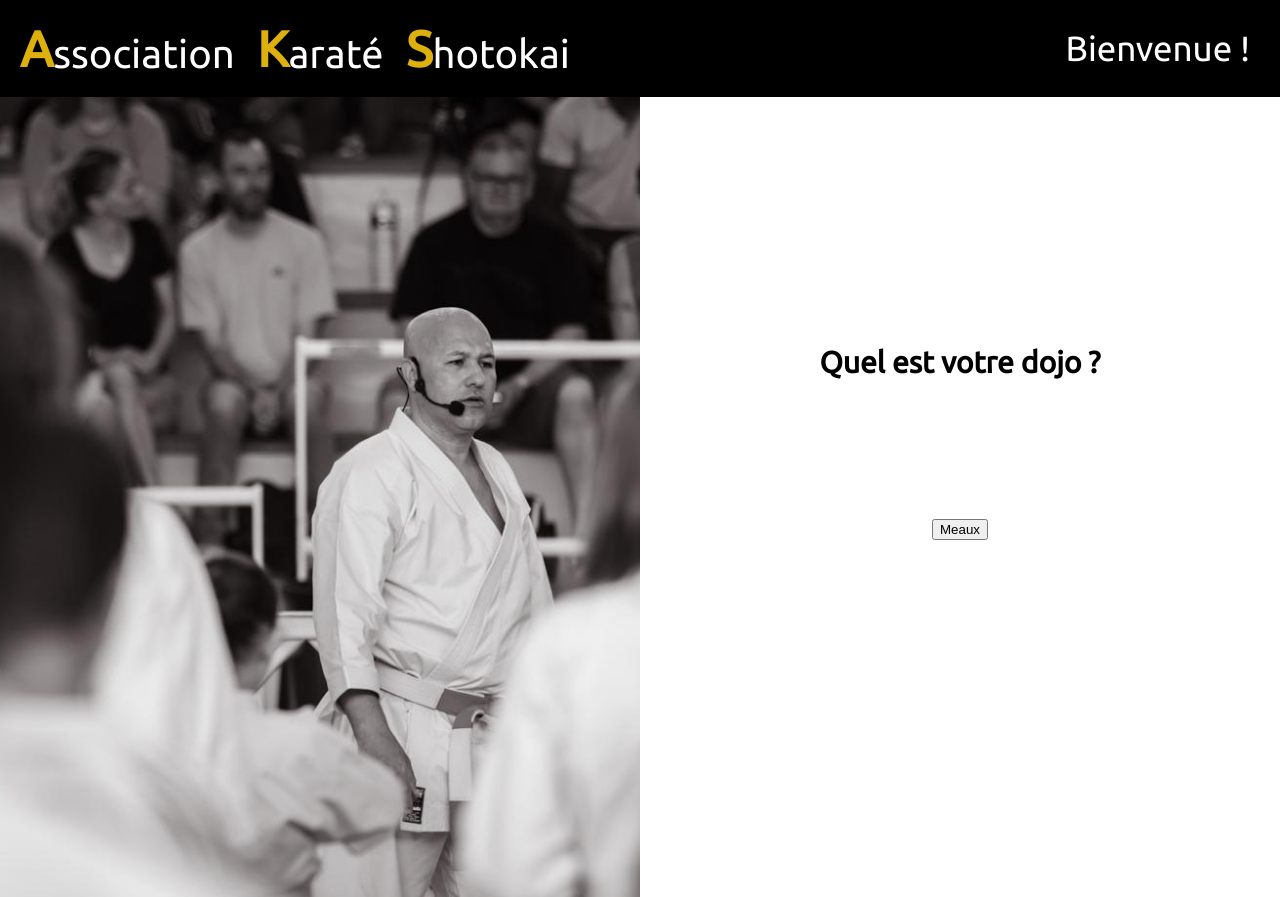
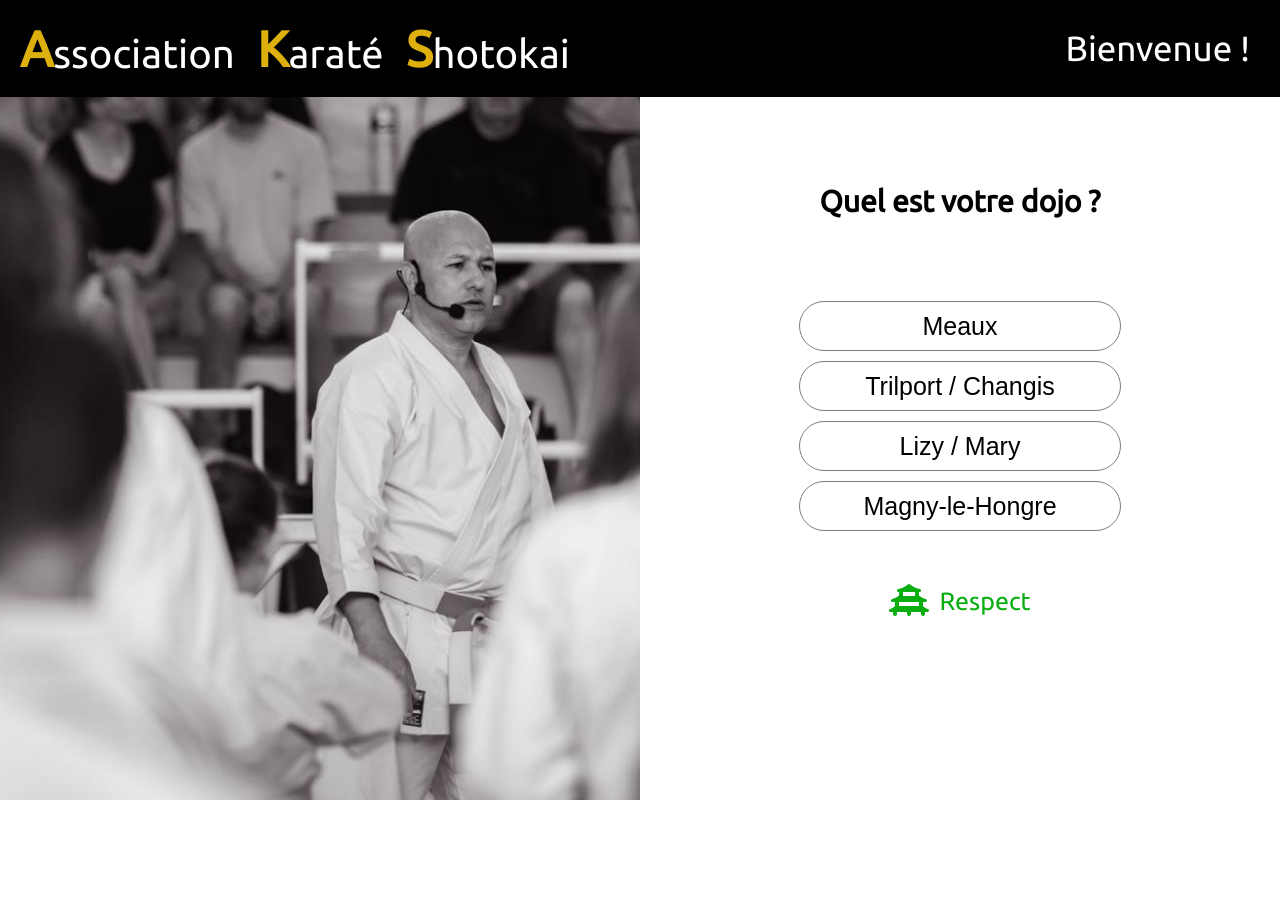
Before and after one commit to corentin-e/aks_project, a React (Create React App) app: page / in a window 1280 px wide. After the commit the page ends 800 px from the top, so only its background shows below. Built offline with nearby package versions, Linux system fonts and the light colour scheme.

Commit message:
Implemente fon awesome api

```diff
--- a/package.json
+++ b/package.json
@@ -3,6 +3,10 @@
   "version": "0.1.0",
   "private": true,
   "dependencies": {
+    "@fortawesome/fontawesome-svg-core": "^6.2.1",
+    "@fortawesome/free-regular-svg-icons": "^6.2.1",
+    "@fortawesome/free-solid-svg-icons": "^6.2.1",
+    "@fortawesome/react-fontawesome": "^0.2.0",
     "@testing-library/jest-dom": "^5.14.1",
     "@testing-library/react": "^13.0.0",
     "@testing-library/user-event": "^13.2.1",
--- a/src/components/DojoButton/DojoButton.jsx
+++ b/src/components/DojoButton/DojoButton.jsx
@@ -2,9 +2,7 @@ import "./dojo_button.css";
 
 const DojoButton = ({name}) => {
     return (
-        <div className="dojobutton_animation">
-            <button className='dojobutton'>{name}</button>
-        </div>
+        <button className='dojobutton'><span className="dojobutton_name">{name}</span></button>
     );
 }
 export default DojoButton
--- a/src/components/DojoButton/dojo_button.css
+++ b/src/components/DojoButton/dojo_button.css
@@ -0,0 +1,42 @@
+.dojobutton {
+    display: flex;
+    flex-direction: column;
+    justify-content: center;
+    align-items: center;
+    font-size: 25px;
+    width: 322px;
+    padding: 10px;
+    border-radius: 25px;
+    border: 1px solid #7C7E83;
+    background-color: transparent;
+    transition: all .3s;
+    overflow: hidden;
+    position: relative;
+    height: 50px;
+    cursor: pointer;
+}
+
+.dojobutton_name {
+    position: absolute;
+    z-index: 2;
+}
+
+
+.dojobutton:after {
+    position: absolute;
+    content: "";
+    top: 0;
+    left: 0;
+    width: 0;
+    height: 100%;
+    background: #DEB00D;
+    transition: all .35s;
+}
+
+button:hover {
+    color: #fff;
+}
+
+button:hover:after {
+    width: 100%;
+}
--- /dev/null
+++ b/src/components/FooterHome/FooterHome.jsx
@@ -0,0 +1,26 @@
+import './footer_home.css';
+import {FontAwesomeIcon} from '@fortawesome/react-fontawesome';
+import { faVihara } from '@fortawesome/free-solid-svg-icons';
+
+const FooterHome = () => {
+    return (
+        <div className='footer'>
+            <div className='footer_principes'>
+                <div className='footer_principe'>
+                    <FontAwesomeIcon icon={faVihara} className='footer_icon_vihara' size="2xl" color="#0AAE11"/>
+                    <span className='footer_principe_1'>Respect</span>
+                </div>
+            </div>
+            <div className='footer_principes'>
+            <   div className='footer_principe'>
+
+                </div>
+                <div className='footer_principe'>
+
+                </div>
+            </div>
+        </div>
+    );
+}
+
+export default FooterHome;
--- /dev/null
+++ b/src/components/FooterHome/footer_home.css
@@ -0,0 +1,23 @@
+.footer {
+    display: flex;
+    flex-direction: column;
+}
+
+.footer_principes {
+    display: flex;
+    flex-direction: row;
+    justify-content: space-around;
+}
+
+.footer_principe {
+    display: flex;
+    flex-direction: row;
+    justify-content: space-around;
+    align-items: flex-end;
+}
+
+.footer_principe_1 {
+    color: #0AAE11;
+    font-size: 25px;
+    margin-left:10px;
+}
--- a/src/components/Layout/layout.css
+++ b/src/components/Layout/layout.css
@@ -10,6 +10,7 @@
     justify-content: space-between;
     background-color: black;
     width: 100%;
+    position: absolute;
 }
 
 .layout_club_name {
--- a/src/components/index.js
+++ b/src/components/index.js
@@ -1,2 +1,3 @@
 export {default as Layout} from './Layout/Layout';
 export {default as DojoButton} from './DojoButton/DojoButton';
+export {default as FooterHome} from './FooterHome/FooterHome';
--- a/src/pages/AksHome/AksHome.jsx
+++ b/src/pages/AksHome/AksHome.jsx
@@ -1,6 +1,6 @@
 import './aks_home.css'
 import WelcomeImage from '../../assets/images/IMG-20220706-WA0054.jpg'
-import { DojoButton } from '../../components';
+import { DojoButton, FooterHome } from '../../components';
 
 const AksHome = () =>  {
     return (
@@ -13,8 +13,13 @@ const AksHome = () =>  {
                     <span className='akshome_question_dojo'>Quel est votre dojo ?</span>
                     <div className='akshome_buttons_dojo'>
                         <DojoButton name="Meaux"/>
+                        <DojoButton name="Trilport / Changis"/>
+                        <DojoButton name="Lizy / Mary"/>
+                        <DojoButton name="Magny-le-Hongre"/>
                     </div>
+                    <FooterHome/>
                 </div>
+
             </div>
 
         </div>
--- a/src/pages/AksHome/aks_home.css
+++ b/src/pages/AksHome/aks_home.css
@@ -29,7 +29,7 @@
 .akshome_menu_dojo {
     display: flex;
     flex-direction: column;
-    justify-content: center;
+    justify-content: space-around;
     align-items: center;
     height: 60%;
     width: 100%;
```
Also changed, not shown: 2 other files (tests, documents, lock files or other folders).
